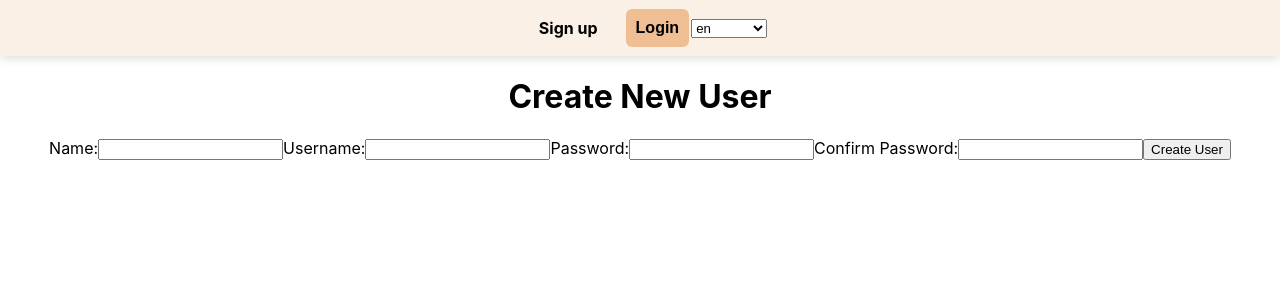
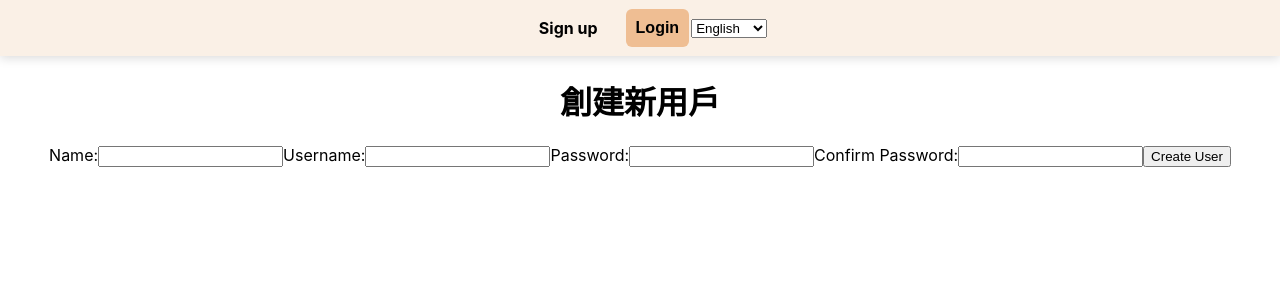
Before and after one commit to zyteo/Login_MERN, a React (Create React App) app in the folder client/: page /signup in a window 1280 px wide. Shown: the top 300 px of the page. Built offline with nearby package versions, Linux system fonts and the light colour scheme.

Commit message:
Saving localisation changes for signup

```diff
--- a/client/src/localisation/text.js
+++ b/client/src/localisation/text.js
@@ -4,6 +4,9 @@ export const text = {
     signupUserTaken: "Sorry, username is already taken!",
     signupNameTaken: "Sorry, name is already taken!",
     signupError: "Sorry, there was an error somehow. Try again?",
+    signupShortPW: "Password must be at least 6 characters long!",
+    signupUnmatchedPW: "Passwords do not match!",
+    signupNewUser: "Create New User",
   },
 
   simplifiedCN: {
@@ -11,11 +14,17 @@ export const text = {
     signupUserTaken: "不好意思，用户名已被占用！",
     signupNameTaken: "不好意思， 名字已被占用！",
     signupError: "不好意思，登录失败。再试一试？",
+    signupShortPW: "密码必须至少6个字符!",
+    signupUnmatchedPW: "密码不匹配!",
+    signupNewUser: "创建新用户",
   },
   traditionaldCN: {
     welcome: "歡迎！",
     signupUserTaken: "不好意思，用戶名已被佔用！",
     signupNameTaken: "不好意思， 名字已被佔用！ ",
     signupError: "不好意思，登錄失敗。再試一試?",
+    signupShortPW: "密碼必須至少6個字符! ",
+    signupUnmatchedPW: "密碼不匹配!",
+    signupNewUser: "創建新用戶",
   },
 };
--- a/client/src/pages/NavBar.jsx
+++ b/client/src/pages/NavBar.jsx
@@ -113,7 +113,7 @@ function NavBar({ setLanguage, language, auth, handleLogOut, userName }) {
           </>
         )}
         <select onClick={(event) => handleLanguage(event)}>
-          <option>en</option>
+          <option>English</option>
           <option>简体中文</option>
           <option>繁体中文</option>
         </select>
--- a/client/src/pages/Signup.jsx
+++ b/client/src/pages/Signup.jsx
@@ -16,16 +16,15 @@ function SignUp({language}) {
       })
       .catch((err) => {
         if (err.response.data.message === "username exists") {
-            language === "en" ? alert(text.en.signupUserTaken) : language === "简体中文" ? alert(text.simplifiedCN.signupUserTaken) : alert(text.traditionaldCN.signupUserTaken)
+            language === "English" ? alert(text.en.signupUserTaken) : language === "简体中文" ? alert(text.simplifiedCN.signupUserTaken) : alert(text.traditionaldCN.signupUserTaken)
 
         } else if (err.response.data.message === "name exists") {
-            language === "en" ? alert(text.en.signupNameTaken) : language === "简体中文" ? alert(text.simplifiedCN.signupNameTaken) : alert(text.traditionaldCN.signupNameTaken)
+            language === "English" ? alert(text.en.signupNameTaken) : language === "简体中文" ? alert(text.simplifiedCN.signupNameTaken) : alert(text.traditionaldCN.signupNameTaken)
         } else {
-            alert(`Sorry, there was an error somehow. Try again?`);
-            language === "en" ? alert(text.en.signupError) : language === "简体中文" ? alert(text.simplifiedCN.signupError) : alert(text.traditionaldCN.signupError)
+            language === "English" ? alert(text.en.signupError) : language === "简体中文" ? alert(text.simplifiedCN.signupError) : alert(text.traditionaldCN.signupError)
         }
-      });
-  };
+    });
+};
 
   const handleNameChange = (event) => {
     const value = event.target.value;
@@ -50,9 +49,9 @@ function SignUp({language}) {
   const handleSubmit = (event) => {
     event.preventDefault();
     if (user.password.length < 6) {
-      alert("Password must be at least 6 characters long!");
+        language === "English" ? alert(text.en.signupShortPW) : language === "简体中文" ? alert(text.simplifiedCN.signupShortPW) : alert(text.traditionaldCN.signupShortPW)
     } else if (user.confirmPassword !== user.password) {
-      alert("Passwords do not match!");
+        language === "English" ? alert(text.en.signupUnmatchedPW) : language === "简体中文" ? alert(text.simplifiedCN.signupUnmatchedPW) : alert(text.traditionaldCN.signupUnmatchedPW)
     } else {
       addUser(user);
     }
@@ -60,7 +59,7 @@ function SignUp({language}) {
 
   return (
     <>
-      <h1>Create New User</h1>
+      <h1>{language === "English" ? text.en.signupNewUser : language === "简体中文" ? text.simplifiedCN.signupNewUser : text.traditionaldCN.signupNewUser}</h1>
       <form onSubmit={handleSubmit}>
             <label>Name:</label>
             <input
--- a/client/src/pages/Welcome.jsx
+++ b/client/src/pages/Welcome.jsx
@@ -8,7 +8,7 @@ function Welcome({ language }) {
 
   return (
     <>
-      <h1>{language === "en" ? text.en.welcome : language === "简体中文" ? text.simplifiedCN.welcome : text.traditionaldCN.welcome}</h1>
+      <h1>{language === "English" ? text.en.welcome : language === "简体中文" ? text.simplifiedCN.welcome : text.traditionaldCN.welcome}</h1>
     </>
   );
 }
```
